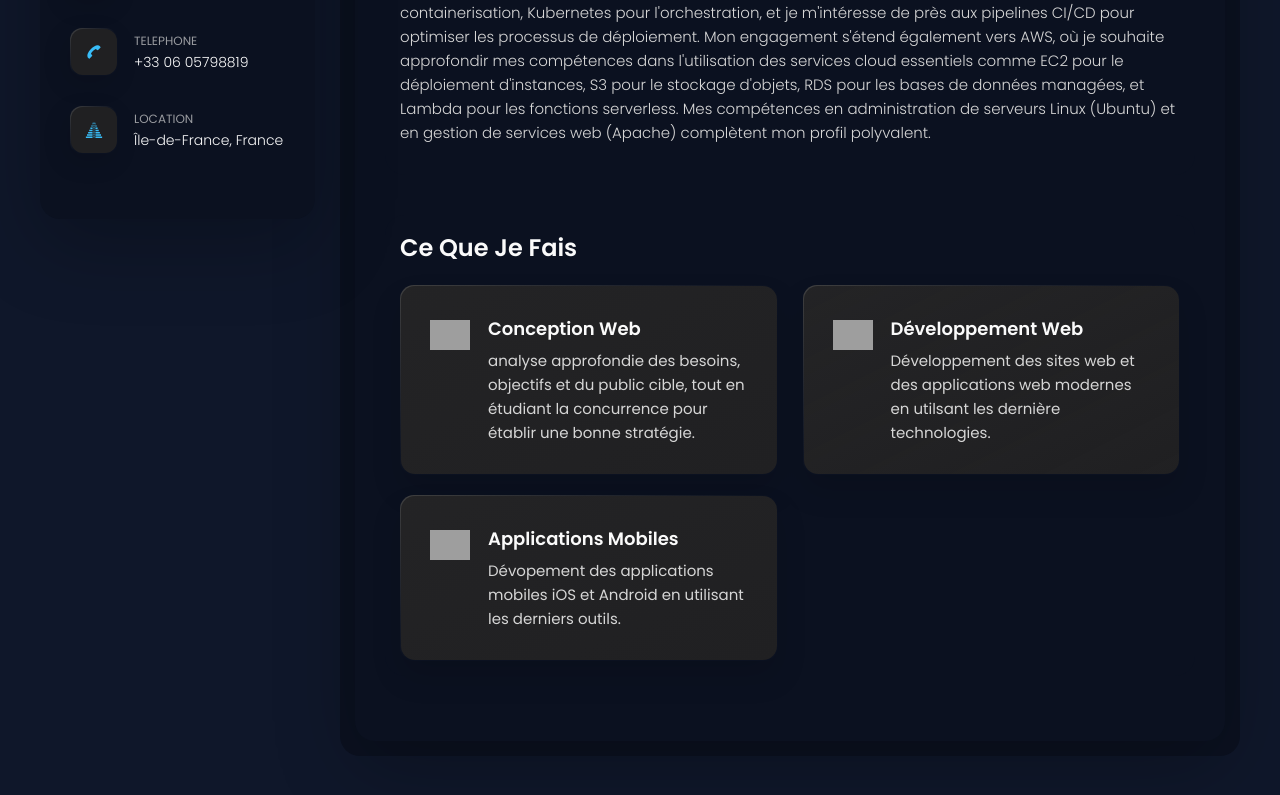
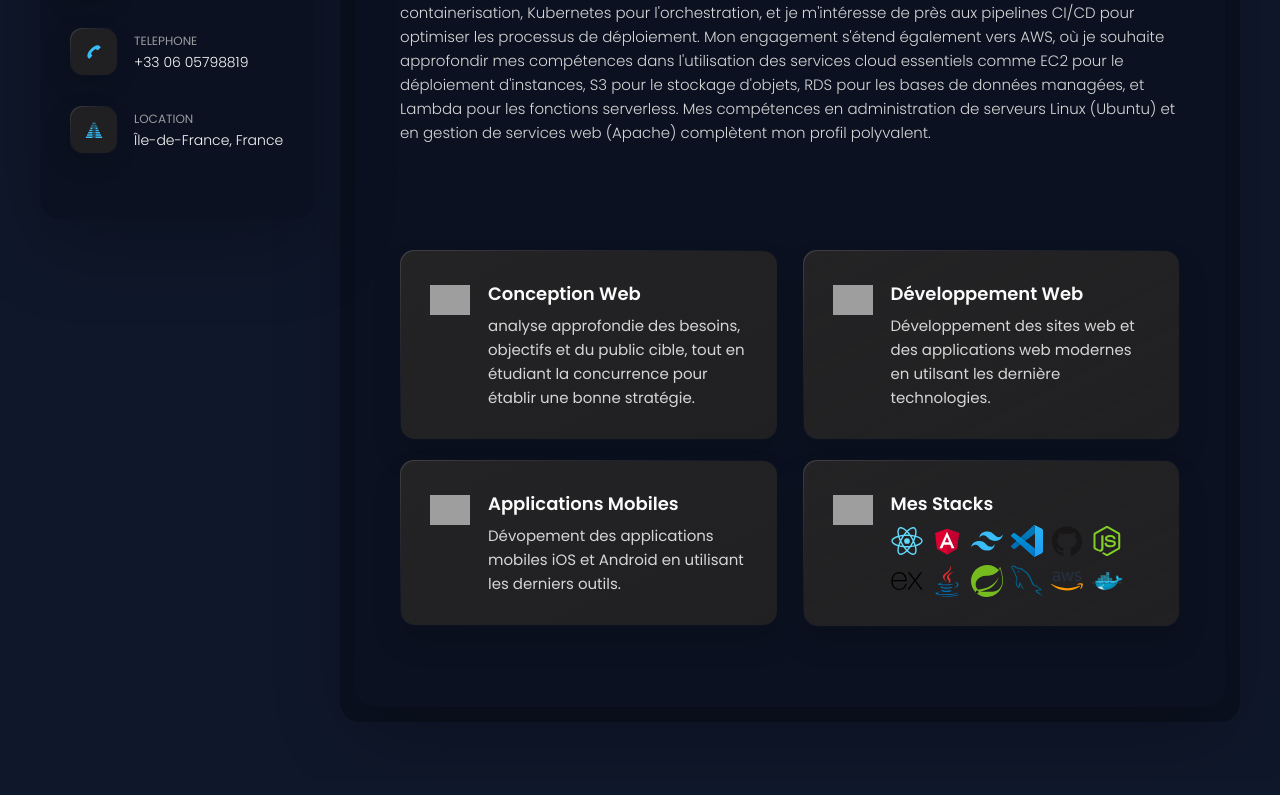
Before and after one commit to cdjohnson97/portofolio, a React (Vite) app: page / in a window 1280 px wide. Shown: the part 477-1272 px from the top of the page. Built offline with nearby package versions, Linux system fonts and the light colour scheme; grey boxes are pictures that could not be loaded.

Commit message:
new adding

```diff
--- a/src/pages/About/About.jsx
+++ b/src/pages/About/About.jsx
@@ -19,8 +19,39 @@ const servicesData = [
     icon: "/images/icon-app.svg",
     title: "Applications mobiles",
     description: "Dévopement des applications mobiles iOS et Android en utilisant les derniers outils."
+  },
+  {
+    icon: "/images/icon-app.svg",
+    title: "Mes stacks",
+    description: (
+      <>
+
+        <div style={{ display: "flex", flexWrap: "wrap", gap: "8px", marginTop: "8px" }}>
+          {[
+            "techLogos/React.svg",
+            "techLogos/Angular.svg",
+            "techLogos/Tailwind CSS.svg",
+            "techLogos/Visual Studio Code (VS Code).svg",
+            "techLogos/GitHub.svg",
+            "techLogos/Node.js.svg",
+            "techLogos/Express.svg",
+            "techLogos/Java.svg",
+            "techLogos/Spring.svg",
+            "techLogos/MySQL.svg",
+            "techLogos/AWS.svg",
+            "techLogos/Docker.svg",
+          ].map((img, idx) => (
+            <img
+              key={idx}
+              src={img}
+              alt={img.split("/").pop().replace(".svg", "")}
+              style={{ width: 32, height: 32, objectFit: "contain" }}
+            />
+          ))}
+        </div>
+      </>
+    ),
   }
-
 ];
 
 
@@ -71,37 +102,29 @@ const About = () => {
 
     {/* <!--
       - service
-    --> */}
+        --> */}
 
     <section className="service">
 
-      <h3 className="h3 service-title">Ce que je fais</h3>
+      <h3 className="h3 service-title"></h3>
 
       <ul className="service-list">
 
-      {servicesData.map((service, index) => (
+        {servicesData.map((service, index) => (
+          <li key={index}>
             <Service
-              key={index}
               icon={service.icon}
               title={service.title}
               description={service.description}
             />
-          ))}
-
+          </li>
+        ))}
       </ul>
 
     </section>
 
 
-    {/* <!--
-      - testimonials
-    --> */}
 
-
-
-    {/* <!--
-      - clients
-    --> */}
 
 
   </article>
```
